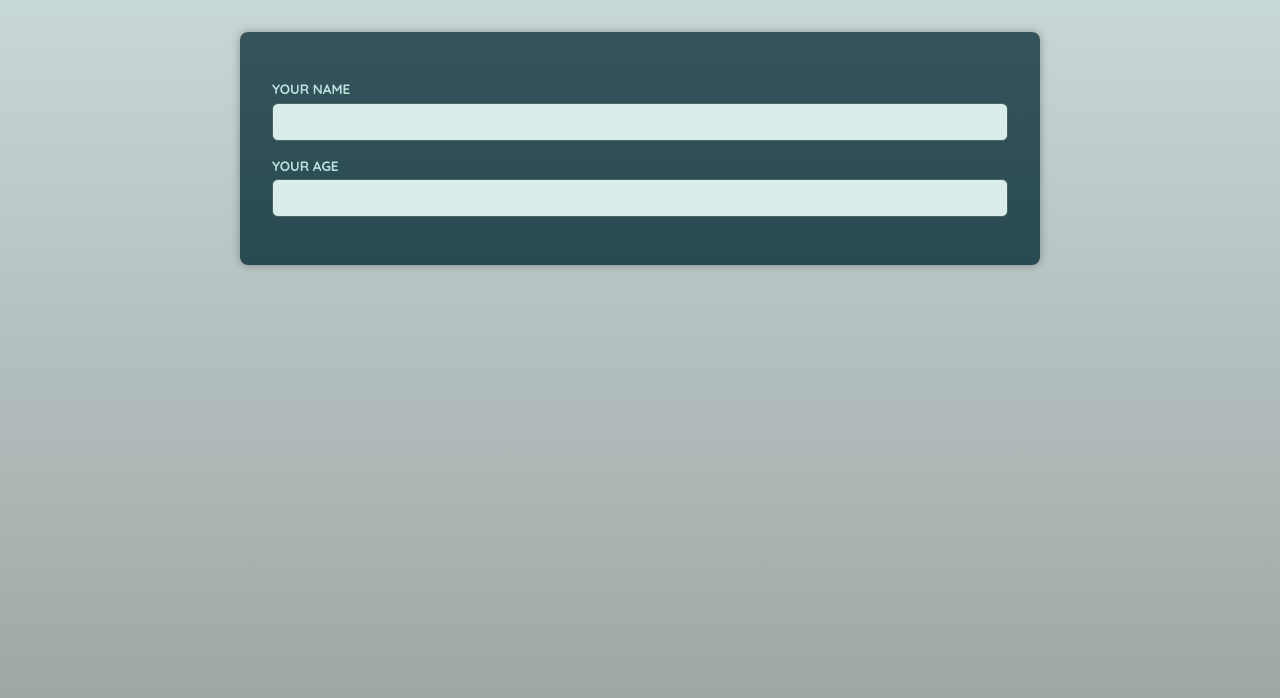
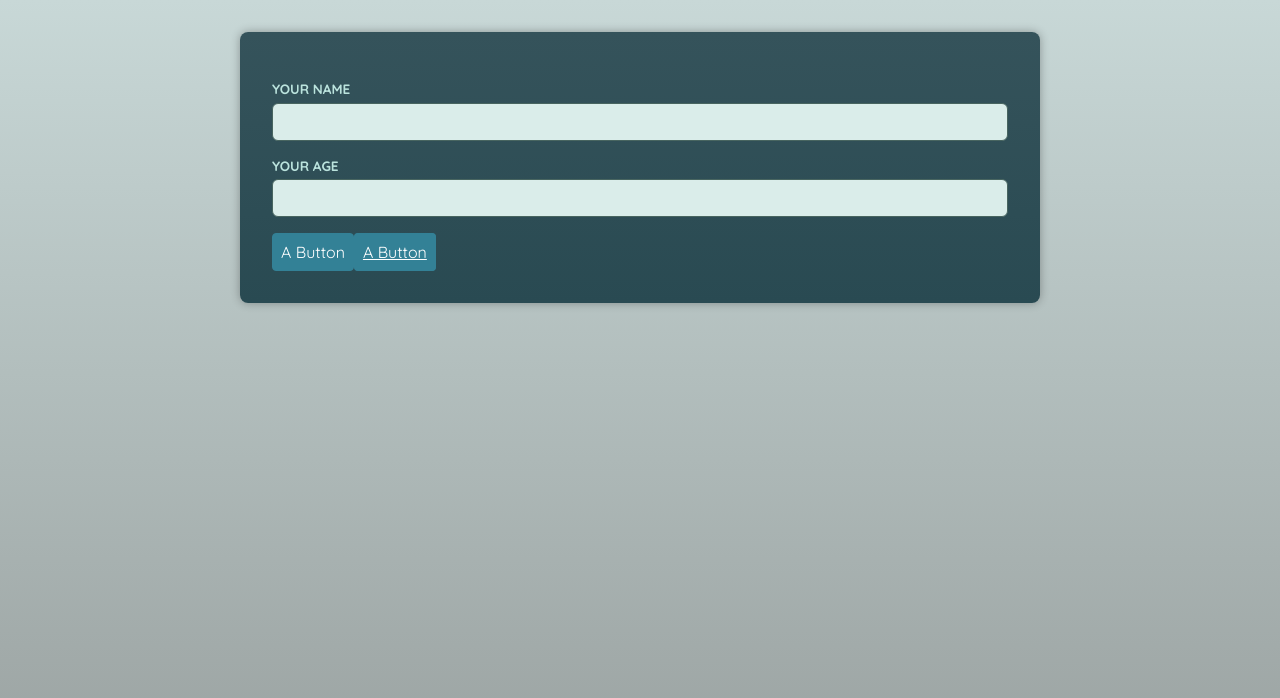
Before and after one commit to abelgc/Wrapping-Components-React, a React (Vite) app: page / in a window 1280 px wide. Shown: the top 698 px of the page. Built offline with nearby package versions, Linux system fonts and the light colour scheme; a web font is replaced by a local one.

Commit message:
Adress Button Component

```diff
--- a/src/App.tsx
+++ b/src/App.tsx
@@ -1,3 +1,4 @@
+import Button from "./components/Button";
 import Input from "./components/input";
 
 function App() {
@@ -5,6 +6,8 @@
     <main>
       <Input id="name" label="Your name"  type="text"/>
       <Input id="age" label="Your age" type="number"/>
+      <Button el="button">A Button</Button>
+      <Button el="anchor" href="www.google.com">A Button</Button>
     </main>);
 }
 
--- a/src/components/Button.tsx
+++ b/src/components/Button.tsx
@@ -0,0 +1,18 @@
+import { type ComponentPropsWithoutRef } from 'react';
+
+type ButtonProps = {
+    el: "button";
+  }& ComponentPropsWithoutRef<"button">;
+
+  type AnchorProps = {
+    el: "anchor";
+  }& ComponentPropsWithoutRef<"a">;
+
+export default function Button( props : ButtonProps | AnchorProps) {
+   // const {el, ...otherProps} = props;
+  if (props.el === 'anchor') {
+    return <a className="button" {...props}></a>;
+  }
+
+  return <button className="button" {...props}></button>;
+}
--- a/src/components/input.tsx
+++ b/src/components/input.tsx
@@ -1,4 +1,4 @@
-import { ComponentPropsWithoutRef } from 'react';
+import { type ComponentPropsWithoutRef } from 'react';
 
 type InputProps = {
     label: string;
```
